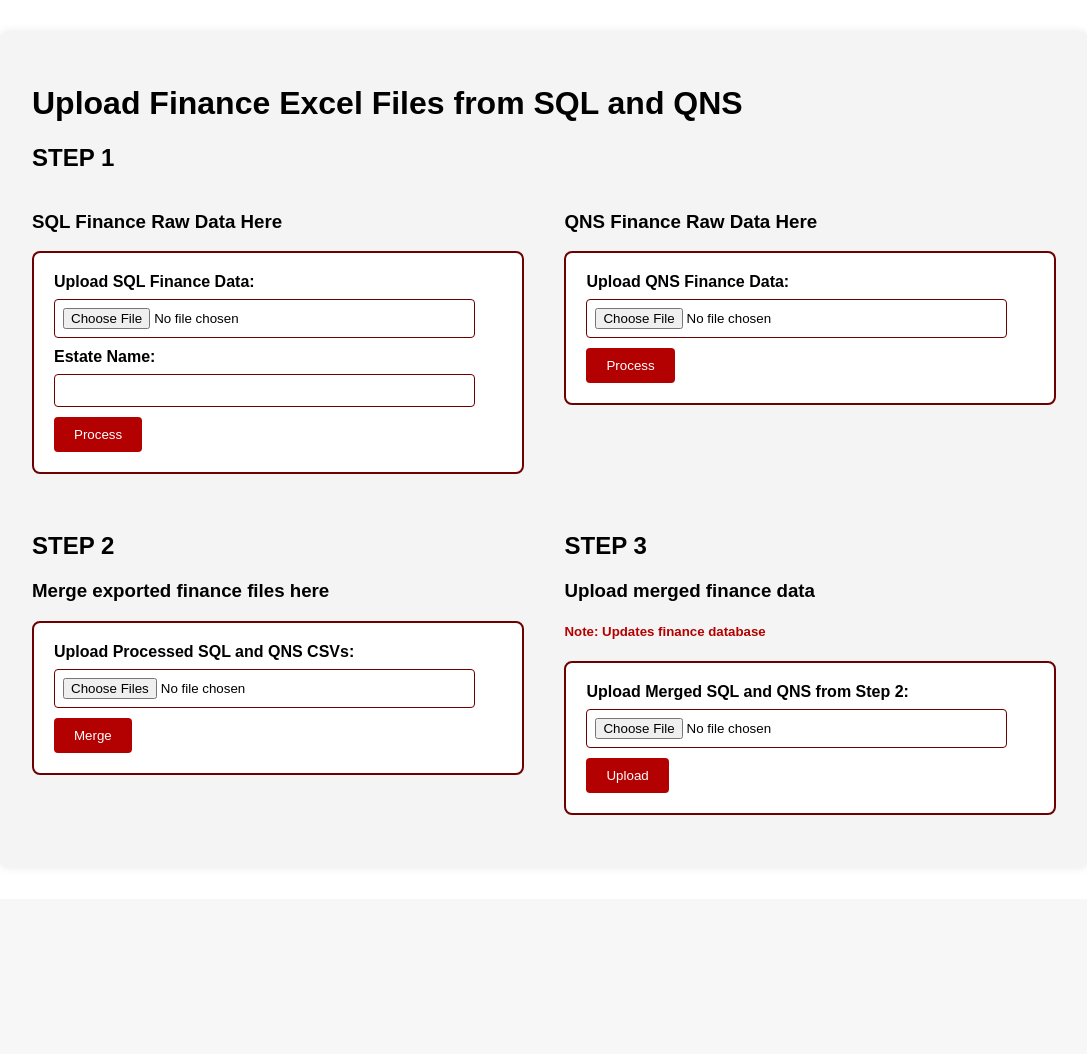
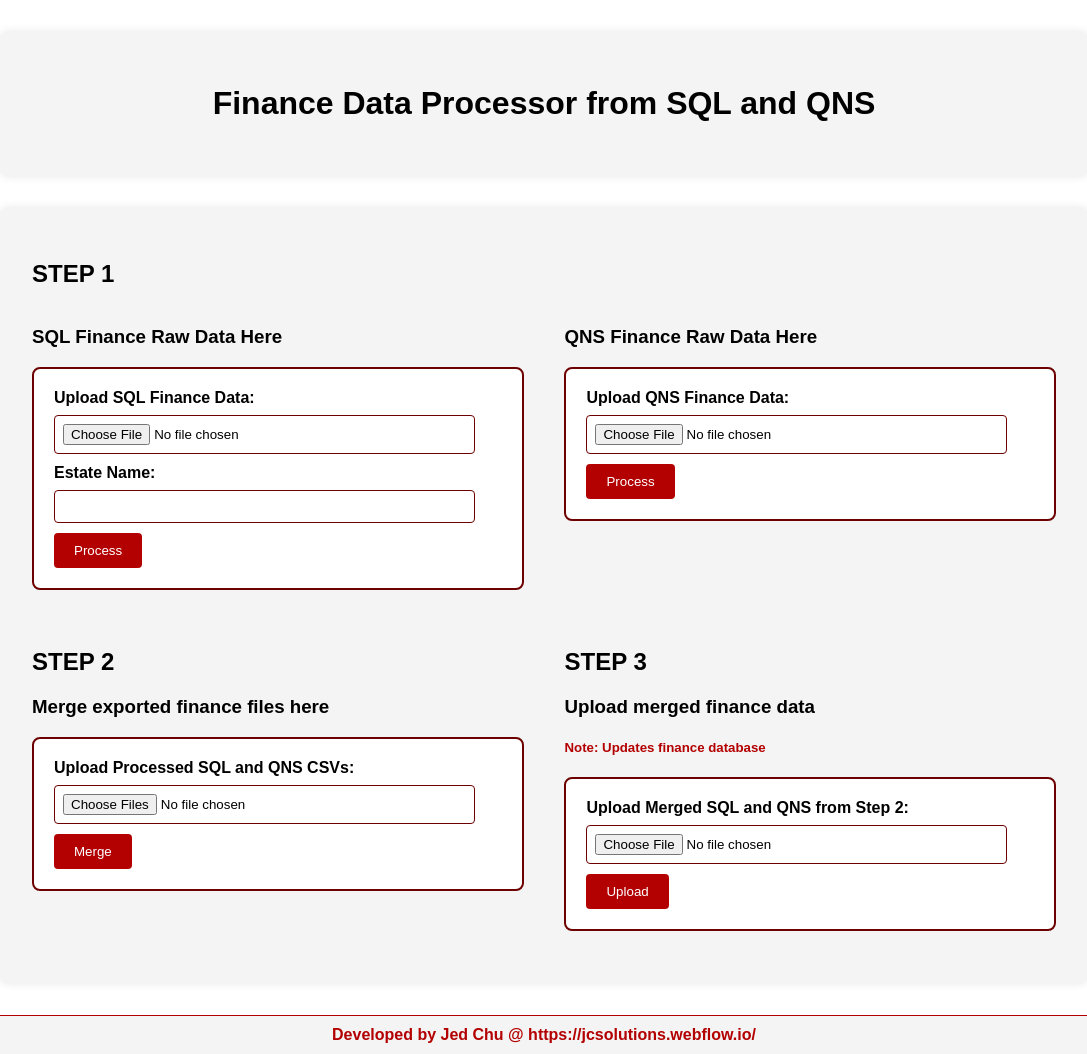
Before and after one commit to jackjk521/ap-finance-data-processor, a Flask app: page / in a window 1280 px wide. Shown: the whole page, without its empty margins (96-1183 px from the left). Before the commit the page ends 815 px from the top, so only its background shows below. Run offline with Flask 3, Linux system fonts and the light colour scheme.

Commit message:
resolved issue in indexes

```diff
--- a/app.py
+++ b/app.py
@@ -205,6 +205,12 @@ def upload_multiple_merge():
             # Append the DataFrame to the merged DataFrame
             merged_df = pd.concat([merged_df, df], ignore_index=True)
 
+            # Add a new column 'id' with sequential numbers starting from 1 for identification
+            merged_df['id'] = range(1, len(merged_df) + 1)
+
+            # Insert the new column 'id' at the first position (index 0)
+            merged_df.insert(0, 'id', merged_df.pop('id'))
+
             # Save the merged DataFrame to a new CSV file
             output = BytesIO()
             merged_df.to_csv(output, index=False)
--- a/templates/index.html
+++ b/templates/index.html
@@ -3,7 +3,7 @@
   <head>
     <meta charset="UTF-8" />
     <meta name="viewport" content="width=device-width, initial-scale=1.0" />
-    <title>CSV Upload App</title>
+    <title>Finance Processor App</title>
     <style>
       body {
         font-family: Arial, sans-serif;
@@ -21,15 +21,6 @@
         box-shadow: 0 0 10px rgba(0, 0, 0, 0.1);
         border-radius: 8px;
       }
-
-      /* h1,
-      h2 {
-        color: #b30000;
-      }
-
-      h3 {
-        color: #000000;
-      } */
 
       .form-container {
         display: flex;
@@ -80,12 +71,31 @@
       .warning-text {
         color: #b30000;
       }
+      .main-title {
+        text-align: center;
+      }
+
+      footer {
+        text-align: center;
+        margin-top: 20px;
+        padding: 10px;
+        background-color: #f4f4f4;
+        border-top: 1px solid #b30000;
+      }
+
+      footer p {
+        margin: 0;
+        color: #b30000;
+        font-weight: bold;
+      }
     </style>
   </head>
   <body>
     <div class="container">
-      <h1>Upload Finance Excel Files from SQL and QNS</h1>
+      <h1 class="main-title">Finance Data Processor from SQL and QNS</h1>
+    </div>
 
+    <div class="container">
       <h2>STEP 1</h2>
       <div class="form-container">
         <div class="column">
@@ -152,5 +162,9 @@
         </div>
       </div>
     </div>
+
+    <footer>
+      <p>Developed by Jed Chu @ https://jcsolutions.webflow.io/</p>
+    </footer>
   </body>
 </html>
```
